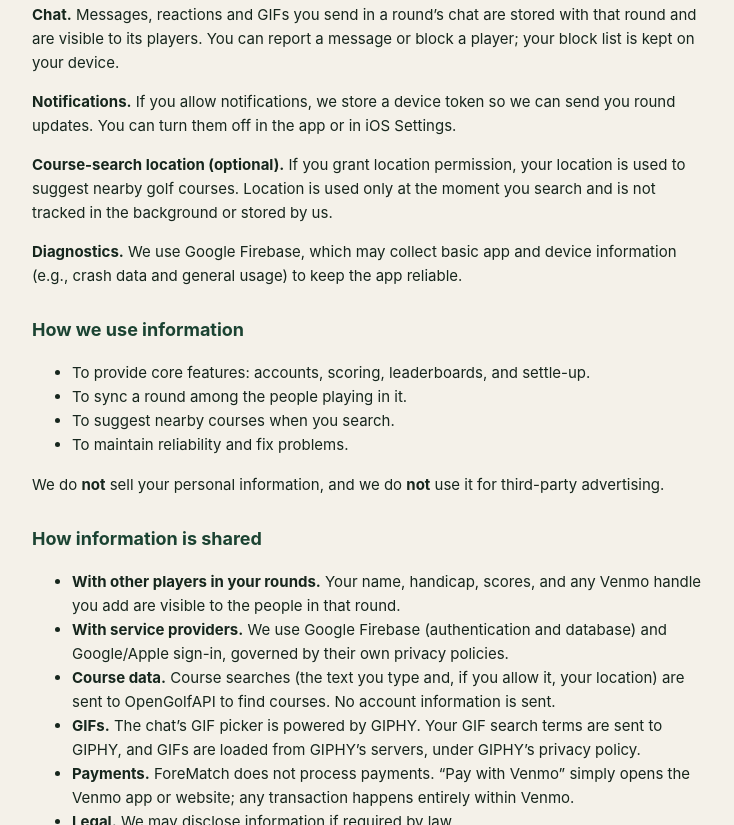
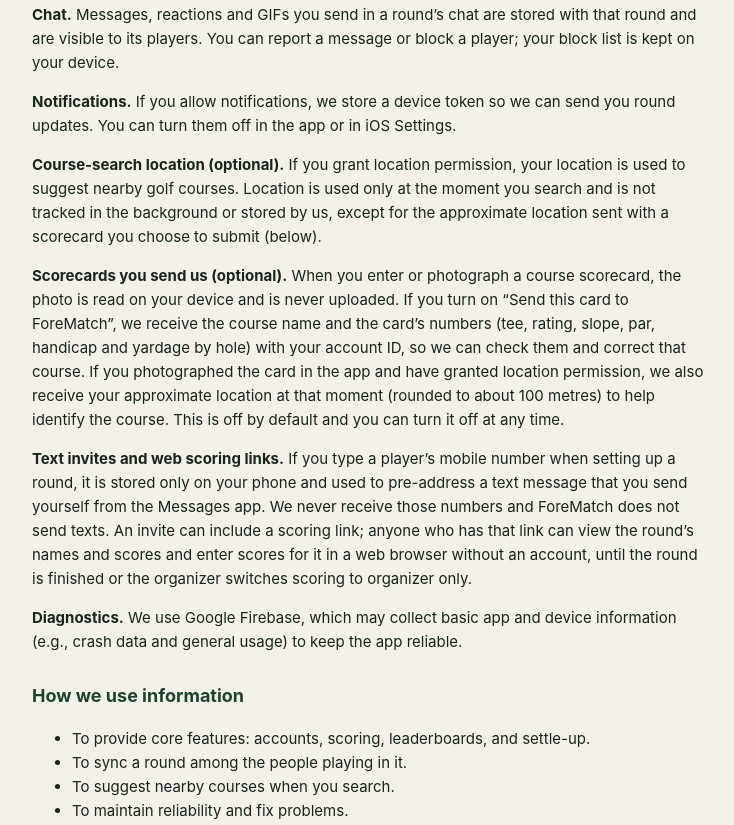
Before and after one commit to jcannon23/forematch-privacy, a plain HTML site: page index.html in a window 1280 px wide. Shown: the part 650-1475 px from the top of the page, without its empty margins (272-1006 px from the left). Drawn offline with Linux system fonts and the light colour scheme.

Commit message:
Privacy policy: scorecard submissions, text invites and web scoring links
Co-Authored-By: Claude Fable 5.2 <noreply@anthropic.com>

```diff
--- a/index.html
+++ b/index.html
@@ -44,7 +44,7 @@
 
   <main>
     <h1>Privacy Policy</h1>
-    <div class="updated">Last updated: November 10, 2026</div>
+    <div class="updated">Last updated: November 13, 2026</div>
 
     <p>ForeMatch (“we”, “us”, “the app”) helps golfers track matches, scores, and friendly
     wagers. This policy explains what we collect, why, and your choices. We aim to collect
@@ -65,7 +65,23 @@
     can send you round updates. You can turn them off in the app or in iOS Settings.</p>
     <p><strong>Course-search location (optional).</strong> If you grant location permission,
     your location is used to suggest nearby golf courses. Location is used only at
-    the moment you search and is not tracked in the background or stored by us.</p>
+    the moment you search and is not tracked in the background or stored by us, except
+    for the approximate location sent with a scorecard you choose to submit (below).</p>
+    <p><strong>Scorecards you send us (optional).</strong> When you enter or photograph a
+    course scorecard, the photo is read on your device and is never uploaded. If you turn
+    on “Send this card to ForeMatch”, we receive the course name and the card’s numbers
+    (tee, rating, slope, par, handicap and yardage by hole) with your account ID, so we
+    can check them and correct that course. If you photographed the card in the app and
+    have granted location permission, we also receive your approximate location at that
+    moment (rounded to about 100 metres) to help identify the course. This is off by
+    default and you can turn it off at any time.</p>
+    <p><strong>Text invites and web scoring links.</strong> If you type a player’s mobile
+    number when setting up a round, it is stored only on your phone and used to
+    pre-address a text message that you send yourself from the Messages app. We never
+    receive those numbers and ForeMatch does not send texts. An invite can include a
+    scoring link; anyone who has that link can view the round’s names and scores and
+    enter scores for it in a web browser without an account, until the round is finished
+    or the organizer switches scoring to organizer only.</p>
     <p><strong>Diagnostics.</strong> We use Google Firebase, which may collect basic app and
     device information (e.g., crash data and general usage) to keep the app reliable.</p>
 
```
